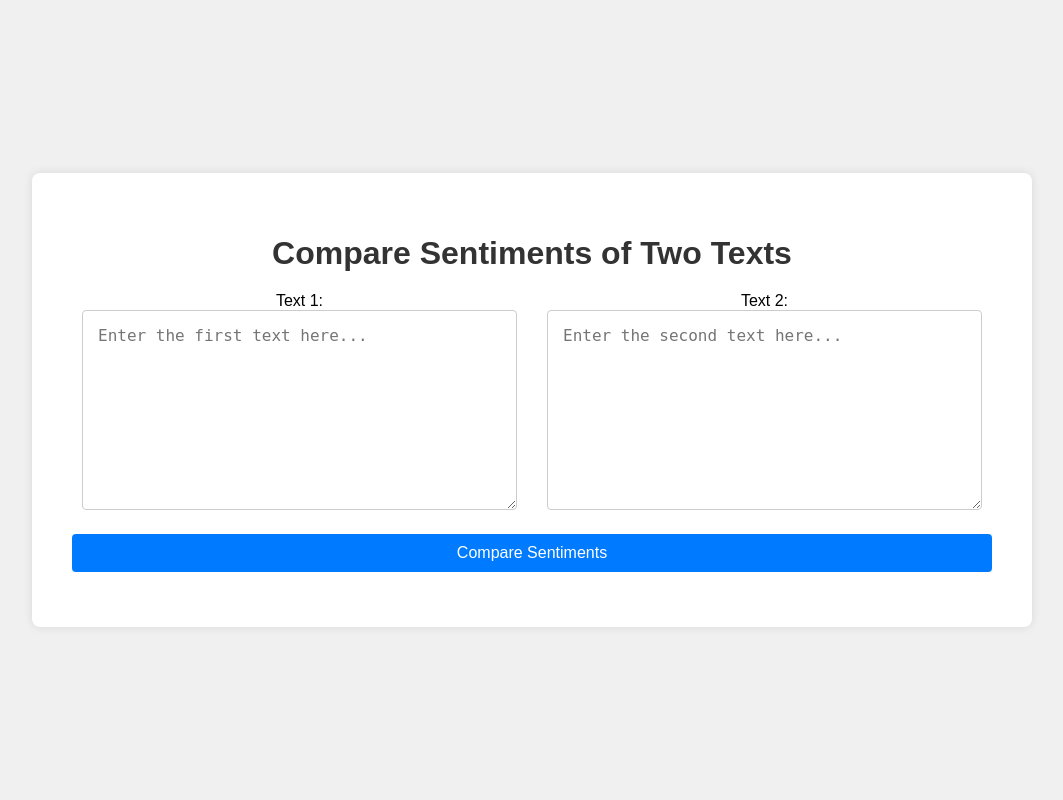
After one commit to IdoKedem/Sentiment-Analysis, a Flask app: page /compare-texts in a window 1280 px wide. The commit adds this page. Shown: the whole page, without its empty margins (108-1171 px from the left). Run offline with Flask 3, Linux system fonts and the light colour scheme.

Commit message:
Compare texts feature

```diff
--- a/app.py
+++ b/app.py
@@ -3,16 +3,25 @@ from groq import Groq
 
 app = Flask(__name__)
 
-@app.route('/', methods=['GET', 'POST'])
-def main():
+def get_groq_client():
+    with open('api key.txt') as f:
+        api_key = f.read()
+    return Groq(api_key=api_key)
+
+@app.route('/')
+def home():
+    return render_template('home.html')
+
+@app.route('/analyze-text', methods=['GET', 'POST'])
+def analyze_text():
     if request.method == 'GET':
-        return render_template('index.html')
+        return render_template('analyze_text.html')
 
     # METHOD = POST
-    with open('api key.txt') as f:
-        api_key = f.read()
-    groq_client = Groq(api_key=api_key)
 
+    message = request.form['text']
+
+    groq_client = get_groq_client()
     instructions: str = \
         'You are a sentiment analysis assistant.' \
         'You reply with an in-depth sentiment analysis and ' \
@@ -20,7 +29,6 @@ def main():
         'You recognize contrasting sentiments in the same text and ' \
         'explain the dynamics between them.' \
         'Lastly, you add a summary of your analysis in a new line.'
-    message = request.form['text']
 
     groq_response = \
         groq_client.chat.completions.create(
@@ -38,10 +46,43 @@ def main():
         )
     sentiment = groq_response.choices[0].message.content
 
-    return render_template('index.html',
+    return render_template('analyze_text.html',
                            sentiment=sentiment, message=message)
 
 
+@app.route('/compare-texts', methods=['GET', 'POST'])
+def compare_texts():
+    if request.method == 'GET':
+        return render_template('compare_texts.html')
+    text1 = request.form['text1']
+    text2 = request.form['text2']
+
+    groq_client = get_groq_client()
+    instructions: str = \
+        'You are a sentiment analysis assistant.' \
+        'You receive two texts, the first text and the second text and analyze their sentiments.' \
+        'After doing so, you reply with a comparison between the sentiments of the two texts.' \
+        'In your comparison, refer to the meaning of the text, as well as ' \
+        'capital letters and punctuation marks, as they often ' \
+        'change the sentiment of a text.' \
+        'For example, the text "YES!" shows more excitement than a simple "yes", ' \
+        'Lastly, you summarize your comparison to a few lines at the end of your reply'
+    groq_response = \
+        groq_client.chat.completions.create(
+            messages=[
+                {
+                    'role': 'system',
+                    'content': instructions
+                },
+                {
+                    'role': 'user',
+                    'content': f'the first text: {text1}, the second text: {text2}'
+                }
+            ],
+            model='llama3-8b-8192'
+        )
+    comparison = groq_response.choices[0].message.content
+    return render_template('compare_texts.html', comparison=comparison)
 
 if __name__ == '__main__':
     app.run(debug=True)
--- a/static/styles.css
+++ b/static/styles.css
@@ -1,35 +1,87 @@
+/* General Body Styling */
 body {
     font-family: Arial, sans-serif;
-    background-color: #f4f4f4;
+    background-color: #f0f0f0;
     margin: 0;
-    padding: 20px;
+    padding: 0;
+    display: flex;
+    justify-content: center;
+    align-items: center;
+    height: 100vh;
 }
 
+/* General Container Styling */
 .container {
-    max-width: 600px;
-    margin: 0 auto;
+    text-align: center;
     background-color: #fff;
-    padding: 20px;
+    padding: 40px;
     border-radius: 8px;
     box-shadow: 0 0 10px rgba(0, 0, 0, 0.1);
+    max-width: 1000px;
+    width: 100%;
+    box-sizing: border-box; /* Ensure padding is included in the element's width */
 }
 
+/* Heading Styles */
 h1, h2 {
     color: #333;
+    margin-bottom: 20px;
+}
+
+/* Paragraph Styling */
+p {
+    color: #555;
+    margin-bottom: 30px;
+}
+
+/* Button Styles */
+.button-container {
+    display: flex;
+    flex-direction: column;
+}
+
+.btn {
+    display: block;
+    background-color: #007bff;
+    color: white;
+    text-decoration: none;
+    padding: 15px 20px;
+    border-radius: 4px;
+    font-size: 16px;
+    margin-bottom: 15px;
     text-align: center;
+    transition: background-color 0.3s ease;
+}
+
+.btn:hover {
+    background-color: #0056b3;
+}
+
+.input-group {
+    flex: 1;
+    margin-bottom: 20px;
+    padding: 0 10px; /* Reduced padding between the text areas */
+}
+
+.side-by-side {
+    display: flex;
+    justify-content: space-between;
+    gap: 10px; /* Reduced gap between text areas */
 }
 
 textarea {
     width: 100%;
-    padding: 10px;
+    padding: 15px;
     border-radius: 4px;
     border: 1px solid #ccc;
-    margin-top: 10px;
-    margin-bottom: 20px;
     font-size: 16px;
+    box-sizing: border-box;
+    resize: vertical;
+    height: 200px;
 }
 
-.submit-btn {
+/* Submit Button Styling */
+button[type="submit"] {
     background-color: #007bff;
     color: white;
     border: none;
@@ -37,13 +89,24 @@ textarea {
     border-radius: 4px;
     font-size: 16px;
     cursor: pointer;
-    display: block;
+    transition: background-color 0.3s ease;
     width: 100%;
 }
 
+button[type="submit"]:hover {
+    background-color: #0056b3;
+}
+
+/* Result Section Styling */
 .result {
     margin-top: 20px;
-    padding: 10px;
+    padding: 20px;
     background-color: #e9ecef;
     border-radius: 4px;
+    text-align: left;
 }
+
+.result h2, .result p {
+    margin: 10px 0;
+    color: #333;
+}
--- a/templates/index.html
+++ b/templates/analyze_text.html
@@ -4,13 +4,13 @@
     <meta charset="UTF-8">
     <meta name="viewport" content="width=device-width, initial-scale=1.0">
     <title>Text Sentiment Analysis Tool</title>
-    <link rel="stylesheet" href="{{ url_for('static', filename='styles.css') }}">
+    <link rel="stylesheet" href="../static/styles.css">
 </head>
 <body>
     <div class="container">
         <h1>Text Sentiment Analysis</h1>
         <h2>Analyze the sentiment of your text</h2>
-        <form method="POST" action="/">
+        <form method="POST">
             <label for="text-input">Enter Text:</label>
             <textarea id="text-input" name="text" rows="5" placeholder="Type your text here..."></textarea>
             <button type="submit" class="submit-btn">Analyze Sentiment</button>
--- /dev/null
+++ b/templates/compare_texts.html
@@ -0,0 +1,34 @@
+<!DOCTYPE html>
+<html lang="en">
+<head>
+    <meta charset="UTF-8">
+    <meta name="viewport" content="width=device-width, initial-scale=1.0">
+    <title>Compare Sentiments of Two Texts</title>
+    <link rel="stylesheet" href="../static/styles.css">
+</head>
+<body>
+    <div class="container">
+        <h1>Compare Sentiments of Two Texts</h1>
+        <form method="POST" action="/compare-texts">
+            <div class="side-by-side">
+                <div class="input-group">
+                    <label for="text1">Text 1:</label>
+                    <textarea id="text1" name="text1" rows="8" placeholder="Enter the first text here..."></textarea>
+                </div>
+                <div class="input-group">
+                    <label for="text2">Text 2:</label>
+                    <textarea id="text2" name="text2" rows="8" placeholder="Enter the second text here..."></textarea>
+                </div>
+            </div>
+            <button type="submit" class="btn">Compare Sentiments</button>
+        </form>
+
+        {% if comparison %}
+        <div class="result">
+            <h2>Comparison Result</h2>
+            <p><strong>Texts Comparison:</strong> {{ comparison }}</p>
+        </div>
+        {% endif %}
+    </div>
+</body>
+</html>
```
Also changed, not shown: templates/home.html (added, +19 -0 lines), 1 other file.
